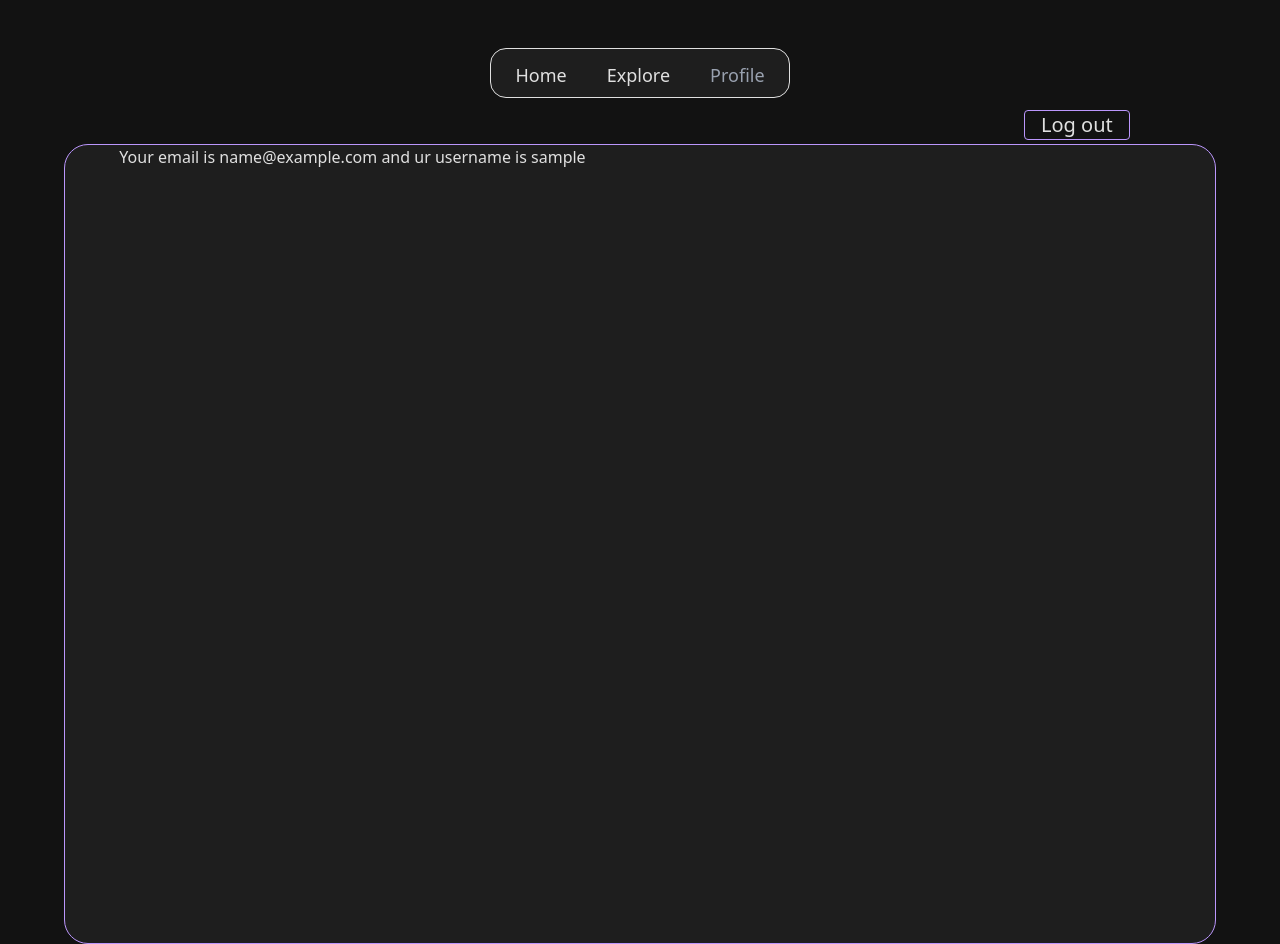
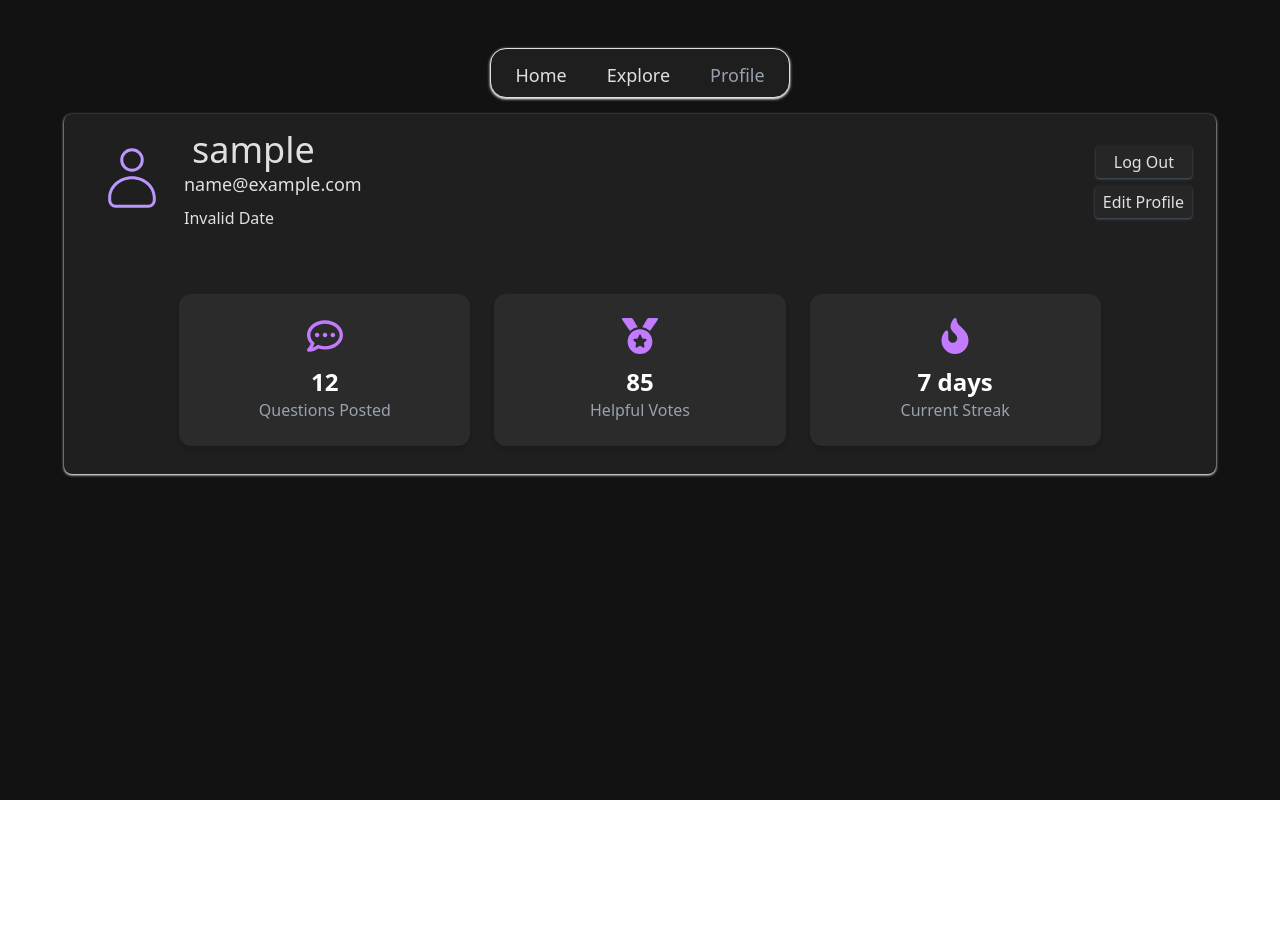
Before and after one commit to osso2k/JobPrep, a React (Vite) app in the folder frontend/: page /profile in a window 1280 px wide. After the commit the page ends 800 px from the top, so only its background shows below. Built offline with nearby package versions, Linux system fonts and the light colour scheme; sample sign-in values are in the browser's storage.

Commit message:
Profile page looks better

```diff
--- a/frontend/src/components/JobNav.jsx
+++ b/frontend/src/components/JobNav.jsx
@@ -2,7 +2,7 @@ import React from "react";
 
 const JobNav = () => {
   return (
-    <div classname="flex justify-center items-center">
+    <div className="flex justify-center items-center">
       <div className="list-none flex gap-2">
         <li className="border-1 border-gray-700 p-2 mt-3 rounded-2xl text-[hsl(0,0%,60%)]">
           All roles
--- a/frontend/src/components/Navbar.jsx
+++ b/frontend/src/components/Navbar.jsx
@@ -6,7 +6,7 @@ const Navbar = () => {
   const location = useLocation();
 
   return (
-    <div className="h-[50px] w-[300px] bg-[#1E1E1E] mx-auto rounded-2xl mt-12 border border-[#E0E0E0]">
+    <div className="h-[50px] w-[300px] bg-[#1E1E1E] mx-auto rounded-2xl mt-12 border border-[#E0E0E0] shadow-sm shadow-white">
       <div className="flex justify-center ">
         <div className="flex flex-row justify-center text-lg text-[#E0E0E0] font-thin list-none gap-6 mt-1 mx-auto cursor-pointer">
           <li
--- a/frontend/src/pages/Explore.jsx
+++ b/frontend/src/pages/Explore.jsx
@@ -14,7 +14,7 @@ const Explore = () => {
         <div className="flex mt-9 w-[50%] justify-center">
           <input
             type="text"
-            className="rounded-lg h-10 w-[90%] bg-[hsl(0,0%,24%)] pl-4 "
+            className="rounded-lg h-10 w-[90%] bg-[hsl(0,0%,24%)] pl-4 outline-none"
             placeholder="Search questions or job roles..."
           />
           <AiOutlineSearch className=" mt-2 h-7 w-7 ml-[-35px]" />
--- a/frontend/src/pages/Profile.jsx
+++ b/frontend/src/pages/Profile.jsx
@@ -1,6 +1,10 @@
 import React, { useEffect, useState } from "react";
 import toast from "react-hot-toast";
 import { useNavigate } from "react-router-dom";
+import { CiUser } from "react-icons/ci";
+import { FaRegCommentDots } from "react-icons/fa";
+import { FaMedal } from "react-icons/fa";
+import { FaFire } from "react-icons/fa";
 
 const Profile = () => {
   const [user, setUser] = useState("");
@@ -17,20 +21,58 @@ const Profile = () => {
     navigate("/login");
     toast.success("Logged out successfully");
   };
+
+  const date = user.createdAt;
+  const joinedDate = new Date(date).toLocaleDateString("en-US", {
+    year: "numeric",
+    month: "short",
+    day: "numeric",
+  });
   return (
     <div>
-      <button
-        onClick={handleLogout}
-        className="border border-[#BB96FC] rounded px-4 relative text-xl top-3 left-[80%] cursor-pointer"
-      >
-        Log out
-      </button>
-      <div className="grid grid-cols-2 md:w-[90%] w-[50%] h-[800px] bg-[#1E1E1E] mt-4 mx-auto rounded-3xl border border-[#BB96FC] text-center">
-        <div className="order-1">
-          <div>
-            <p>
-              Your email is {user.email} and ur username is {user.username}
-            </p>
+      <div className="grid grid-rows-2 w-[90%] h-[60%] bg-[hsl(0,0%,12%)] rounded-lg mx-auto mt-4 shadow-sm shadow-white">
+        <div className="grid grid-cols-2 justify-between">
+          <div className="order-1 flex m-4">
+            <CiUser className="text-7xl mt-3 mx-4 text-[#BB96fc]" />
+            <div className="flex flex-col">
+              <h1 className="text-4xl ml-2">{user.username}</h1>
+              <p className="text-lg">{user.email}</p>
+              <p className="mt-2">{joinedDate}</p>
+            </div>
+          </div>
+          <div className="order-2 text-right ">
+            <div className="flex flex-col items-end">
+              <button
+                onClick={handleLogout}
+                className="bg-[hsl(0,0%,15%)] px-[18px] py-1 rounded  cursor-pointer mt-8 mr-6 shadow-sm shadow-gray-600 "
+              >
+                Log Out
+              </button>
+              <button className="bg-[hsl(0,0%,15%)] rounded  cursor-pointer mt-2 mr-6 px-2 py-1 shadow-sm shadow-gray-600">
+                Edit Profile
+              </button>
+            </div>
+          </div>
+        </div>
+        <div className="order-2">
+          <div className="grid grid-cols-3 gap-6 w-[80%] mx-auto mb-7 ">
+            <div className="bg-[hsl(0,0%,17%)] rounded-xl p-6 flex flex-col items-center justify-center shadow-md">
+              <FaRegCommentDots className="text-purple-400 text-4xl mb-3" />
+              <h2 className="text-2xl font-bold text-white">12</h2>
+              <p className="text-gray-400">Questions Posted</p>
+            </div>
+
+            <div className="bg-[hsl(0,0%,17%)] rounded-xl p-6 flex flex-col items-center justify-center shadow-md">
+              <FaMedal className="text-purple-400 text-4xl mb-3" />
+              <h2 className="text-2xl font-bold text-white">85</h2>
+              <p className="text-gray-400">Helpful Votes</p>
+            </div>
+
+            <div className="bg-[hsl(0,0%,17%)] rounded-xl p-6 flex flex-col items-center justify-center shadow-md">
+              <FaFire className="text-purple-400 text-4xl mb-3" />
+              <h2 className="text-2xl font-bold text-white">7 days</h2>
+              <p className="text-gray-400">Current Streak</p>
+            </div>
           </div>
         </div>
       </div>
```
